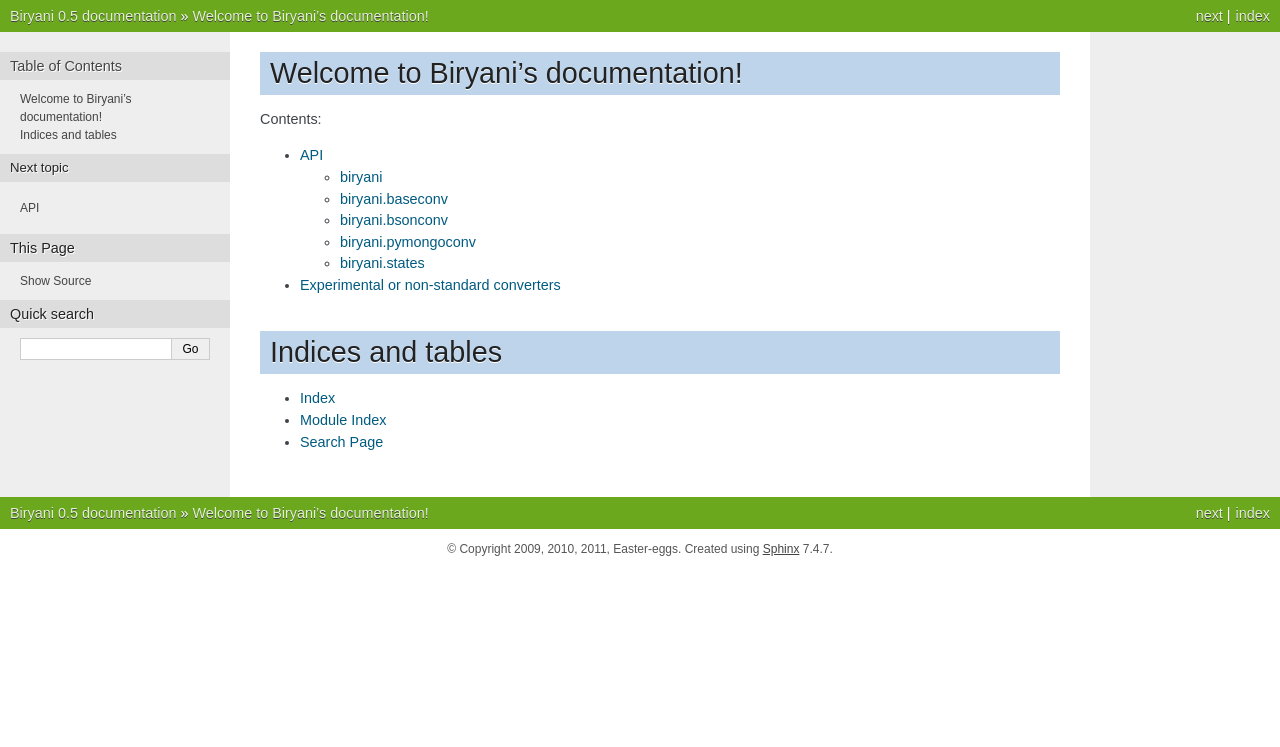
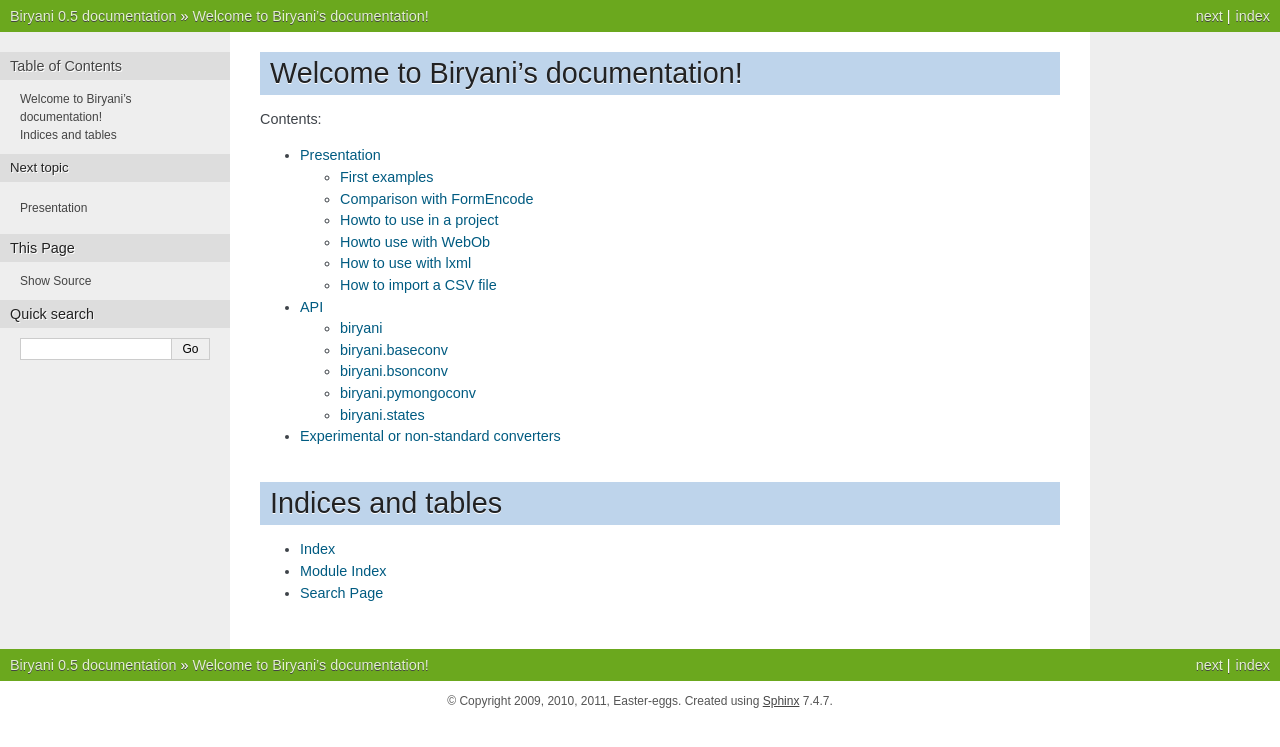
Before and after one commit to openfisca/biryani, a Sphinx documentation site: the page built from docs/source/index.rst, in a window 1280 px wide. Shown: the top 747 px of the page. Built offline with Sphinx 7.4.7, drawn with Linux system fonts in a browser that asks for light colours; some of the changed lines change nothing that is shown.

Commit message:
Add presentation chapter to documentation.

```diff
--- a/docs/source/index.rst
+++ b/docs/source/index.rst
@@ -11,6 +11,7 @@
 .. toctree::
    :maxdepth: 2
 
+   presentation
    api
    sugar
 
--- /dev/null
+++ b/docs/source/presentation.rst
@@ -0,0 +1,258 @@
+============
+Presentation
+============
+
+To convert a value into another, you first create the ad-hoc converter by chaining conversion functions. Each conversion function (aka a converter) takes a value as input and output a couple containing the converted value and an eventual error message.
+
+First examples
+==============
+
+    >>> from biryani import allconv as conv
+    >>> input_value = u'42'
+    >>> output_value, error = conv.unicode_to_float(input_value)
+    >>> output_value, error
+    (42.0, None)
+    >>> conv.unicode_to_float('forty two')
+    (None, 'Value must be a float')
+
+Converters usually don't test their input value::
+
+    >>> conv.unicode_to_float(42)
+    Traceback (most recent call last):
+    AttributeError: 'int' object has no attribute 'strip'
+
+To ensure that input value is an unicode string, we need to chain several converters::
+
+    >>> conv.pipe(
+    ...     conv.test_isinstance(unicode),
+    ...     conv.unicode_to_float,
+    ...     )(u'42')
+    (42.0, None)
+    >>> conv.pipe(
+    ...     conv.test_isinstance(unicode),
+    ...     conv.unicode_to_float,
+    ...     )(42)
+    (42, "Value is not an instance of <type 'unicode'>")
+    >>> conv.pipe(
+    ...     conv.test_isinstance(unicode),
+    ...     conv.unicode_to_float,
+    ...     )('42')
+    ('42', "Value is not an instance of <type 'unicode'>")
+
+Use ``conv.to_value`` to extract value from conversion result or raise an exception when an error occurs:
+
+    >>> conv.to_value(conv.pipe(
+    ...     conv.test_isinstance(unicode),
+    ...     conv.unicode_to_float,
+    ...     ))(u'42')
+    42.0
+    >>> conv.to_value(conv.pipe(
+    ...     conv.test_isinstance(unicode),
+    ...     conv.unicode_to_float,
+    ...     ))(42)
+    Traceback (most recent call last):
+    ValueError: Value is not an instance of <type 'unicode'>
+
+Add a custom function to convert string to unicode when needed, and store resulting converter into a variable::
+
+    >>> any_string_to_float = conv.pipe(
+    ...     conv.function(lambda value: value.decode('utf-8') if isinstance(value, str) else value),
+    ...     conv.test_isinstance(unicode),
+    ...     conv.unicode_to_float,
+    ...     )
+    >>> any_string_to_float('42')
+    (42.0, None)
+    >>> any_string_to_float(u'42')
+    (42.0, None)
+
+We can harden the custom function to convert anything to unicode::
+
+    >>> anything_to_float = conv.pipe(
+    ...     conv.function(lambda value: value.decode('utf-8') if isinstance(value, str) else unicode(value)),
+    ...     conv.test_isinstance(unicode),
+    ...     conv.unicode_to_float,
+    ...     )
+    >>> anything_to_float(42)
+    (42.0, None)
+
+Add ``conv.cleanup_line`` to strip spaces from string and convert it to None when empty::
+
+    >>> anything_to_float = conv.pipe(
+    ...     conv.function(lambda value: value.decode('utf-8') if isinstance(value, str) else unicode(value)),
+    ...     conv.test_isinstance(unicode),
+    ...     conv.cleanup_line,
+    ...     conv.unicode_to_float,
+    ...     )
+    >>> anything_to_float('  42   ')
+    (42.0, None)
+    >>> anything_to_float(u'     ')
+    (None, None)
+
+Add ``conv.require`` to generate an error when value is missing (ie is ``None``)::
+
+    >>> anything_to_float = conv.pipe(
+    ...     conv.function(lambda value: value.decode('utf-8') if isinstance(value, str) else unicode(value)),
+    ...     conv.test_isinstance(unicode),
+    ...     conv.cleanup_line,
+    ...     conv.unicode_to_float,
+    ...     conv.require,
+    ...     )
+    >>> anything_to_float(u'     ')
+    (None, 'Missing value')
+
+Use a custom ``test`` to ensure that float is a valid latitude::
+
+    >>> anything_to_latitude = conv.pipe(
+    ...     conv.function(lambda value: value.decode('utf-8') if isinstance(value, str) else unicode(value)),
+    ...     conv.test_isinstance(unicode),
+    ...     conv.cleanup_line,
+    ...     conv.unicode_to_float,
+    ...     conv.test(lambda value: -180 <= value <= 180),
+    ...     conv.require,
+    ...     )
+    >>> anything_to_latitude('50')
+    (50.0, None)
+    >>> anything_to_latitude('')
+    (None, 'Missing value')
+    >>> anything_to_latitude(' -123.4 ')
+    (-123.40000000000001, None)
+    >>> anything_to_latitude(u'500')
+    (500.0, 'Test failed')
+
+Add an explicit error message when latitude is not between -180 and 180 degrees::
+
+    >>> anything_to_latitude = conv.pipe(
+    ...     conv.function(lambda value: value.decode('utf-8') if isinstance(value, str) else unicode(value)),
+    ...     conv.test_isinstance(unicode),
+    ...     conv.cleanup_line,
+    ...     conv.unicode_to_float,
+    ...     conv.test(lambda value: -180 <= value <= 180, error = 'Latitude must be between -180 and 180'),
+    ...     conv.require,
+    ...     )
+    >>> anything_to_latitude(u'500')
+    (500.0, 'Latitude must be between -180 and 180')
+
+Generalize the converter to a function that accepts any bound::
+
+    >>> def anything_to_bounded_float(min_bound, max_bound):
+    ...     return conv.pipe(
+    ...         conv.function(lambda value: value.decode('utf-8') if isinstance(value, str) else unicode(value)),
+    ...         conv.test_isinstance(unicode),
+    ...         conv.cleanup_line,
+    ...         conv.unicode_to_float,
+    ...         conv.test(lambda value: min_bound <= value <= max_bound,
+    ...             error = 'Value must be between {0} and {1}'.format(min_bound, max_bound)),
+    ...         conv.require,
+    ...         )
+    >>> anything_to_bounded_float(-180, 180)(90)
+    (90.0, None)
+
+Use the generalized function to convert a dictionary containing both a latitude and a longitude::
+
+    >>> dict_to_lat_long = conv.structured_mapping(dict(
+    ...     latitude = anything_to_bounded_float(-180, 180),
+    ...     longitude = anything_to_bounded_float(-360, 360),
+    ...     ))
+    >>> dict_to_lat_long(dict(latitude = '-12.34', longitude = u"45"))
+    ({'latitude': -12.34, 'longitude': 45.0}, None)
+    >>> dict_to_lat_long(dict(latitude = '-12.34', longitude = u"45,6"))
+    ({'latitude': -12.34}, {'longitude': 'Value must be a float'})
+    >>> dict_to_lat_long(dict(latitude = None, longitude = ''))
+    (None, {'latitude': 'Missing value', 'longitude': 'Missing value'})
+    >>> dict_to_lat_long(None)
+    (None, None)
+
+Converters working on complex structures can be chained too::
+
+    >>> dict_to_lat_long = conv.pipe(
+    ...     conv.test_isinstance(dict),
+    ...     conv.structured_mapping(dict(
+    ...         latitude = anything_to_bounded_float(-180, 180),
+    ...         longitude = anything_to_bounded_float(-360, 360),
+    ...         )),
+    ...     conv.require,
+    ...     )
+    >>> dict_to_lat_long(dict(latitude = '-12.34', longitude = u"45"))
+    ({'latitude': -12.34, 'longitude': 45.0}, None)
+    >>> dict_to_lat_long(dict(latitude = '-12.34', longitude = u"45,6"))
+    ({'latitude': -12.34}, {'longitude': 'Value must be a float'})
+    >>> dict_to_lat_long(['-12.34', u"45"])
+    (['-12.34', u'45'], "Value is not an instance of <type 'dict'>")
+    >>> dict_to_lat_long(None)
+    (None, 'Missing value')
+
+
+Comparison with FormEncode
+==========================
+
+TODO
+
+
+Howto to use in a project
+=========================
+
+
+Simple project
+--------------
+
+::
+
+    from biryani import allconv as conv
+
+    # Use the converters. For example:
+    s = '5'
+    i = conv.to_value(conv.unicode_to_integer, conv.require)(s)
+    assert i == 5
+    ...
+
+
+Multi-modules project
+---------------------
+
+In your project, create a module named ``conv.py``.
+
+In this file, either import every converter, all in once::
+
+    from biryani.allconv import *
+    from biryani import states
+
+
+Or specify the converters you want::
+
+    from biryani.babelconv import *
+    from biryani.baseconv import *
+    from biryani.bsonconv import *
+    from biryani.datetimeconv import *
+    from biryani.pymongoconv import *
+    ...
+    from biryani import states
+
+Append your own converters in this file.
+
+In your others modules add::
+
+    from . import conv
+
+    # Use the converters. For example:
+    s = '5'
+    i = conv.to_value(conv.unicode_to_integer, conv.require)(s)
+    assert i == 5
+    ...
+
+
+Howto use with WebOb
+====================
+
+TODO
+
+
+How to use with lxml
+====================
+
+TODO
+
+
+How to import a CSV file
+========================
+
+TODO
```
